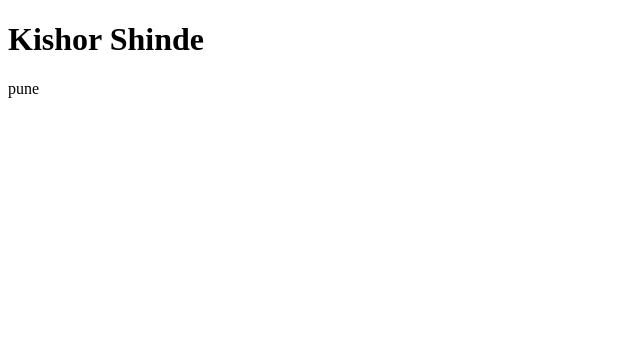
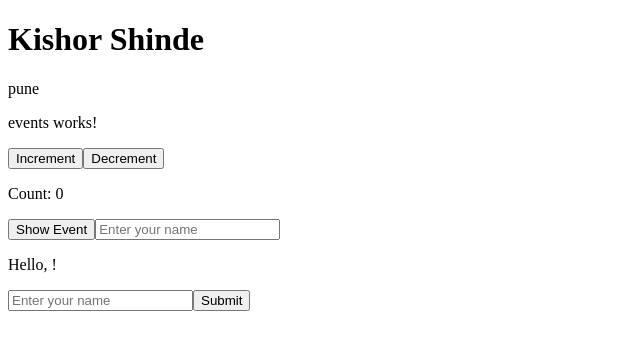
Before and after one commit to kishor-shinde-96/anguler-21-2026, an Angular app: page / in a window 1280 px wide. Shown: the top 350 px of the page, without its empty margins (0-640 px from the left). Built offline with nearby package versions, Linux system fonts and the light colour scheme.

Commit message:
event-bindiong

```diff
--- a/src/app/app.html
+++ b/src/app/app.html
@@ -1,3 +1,5 @@
 <h1>Kishor Shinde</h1>
 
 <p>{{name}}</p>
+
+<app-events></app-events>
--- a/src/app/app.ts
+++ b/src/app/app.ts
@@ -1,8 +1,9 @@
 import { Component, signal } from '@angular/core';
 import { RouterOutlet } from '@angular/router';
+import { Events } from './events/events';
 
 @Component({
-  imports: [RouterOutlet],
+  imports: [RouterOutlet, Events],
   selector: 'app-root',
   styleUrl: './app.css',
   templateUrl: './app.html',
--- /dev/null
+++ b/src/app/events/events.html
@@ -0,0 +1,15 @@
+<p>events works!</p>
+
+<button (click)="increment()">Increment</button>
+<button (click)="decrement()">Decrement</button>
+<p>Count: {{ count }}</p>
+
+<button (click)= "showEvent($event)">Show Event</button>
+
+<input (input)= "updateUsername($event.target.value)" placeholder="Enter your name" />
+
+<p>Hello, {{ username }}!</p>
+
+<form (submit)="handleSubmit($event)">
+  <input type="text" name="name" placeholder="Enter your name" />
+  <button type="submit">Submit</button>
--- /dev/null
+++ b/src/app/events/events.ts
@@ -0,0 +1,33 @@
+import { Component } from '@angular/core';
+
+@Component({
+  imports: [],
+  selector: 'app-events',
+  styleUrl: './events.css',
+  templateUrl: './events.html',
+})
+export class Events {
+  count = 0;
+
+  increment() {
+    this.count++;
+  }
+
+  decrement() {
+    this.count--;
+  }
+
+  showEvent(e: Event) {
+    console.log(e);
+  }
+
+  username = '';
+  updateUsername(value: string) {
+    this.username = value;
+  }
+
+  handleSubmit(e: Event) {
+    e.preventDefault();
+    console.log('Form submitted!');
+  }
+}
```
Also changed, not shown: src/app/events/events.css (added), 1 other file (tests, documents, lock files or other folders).
